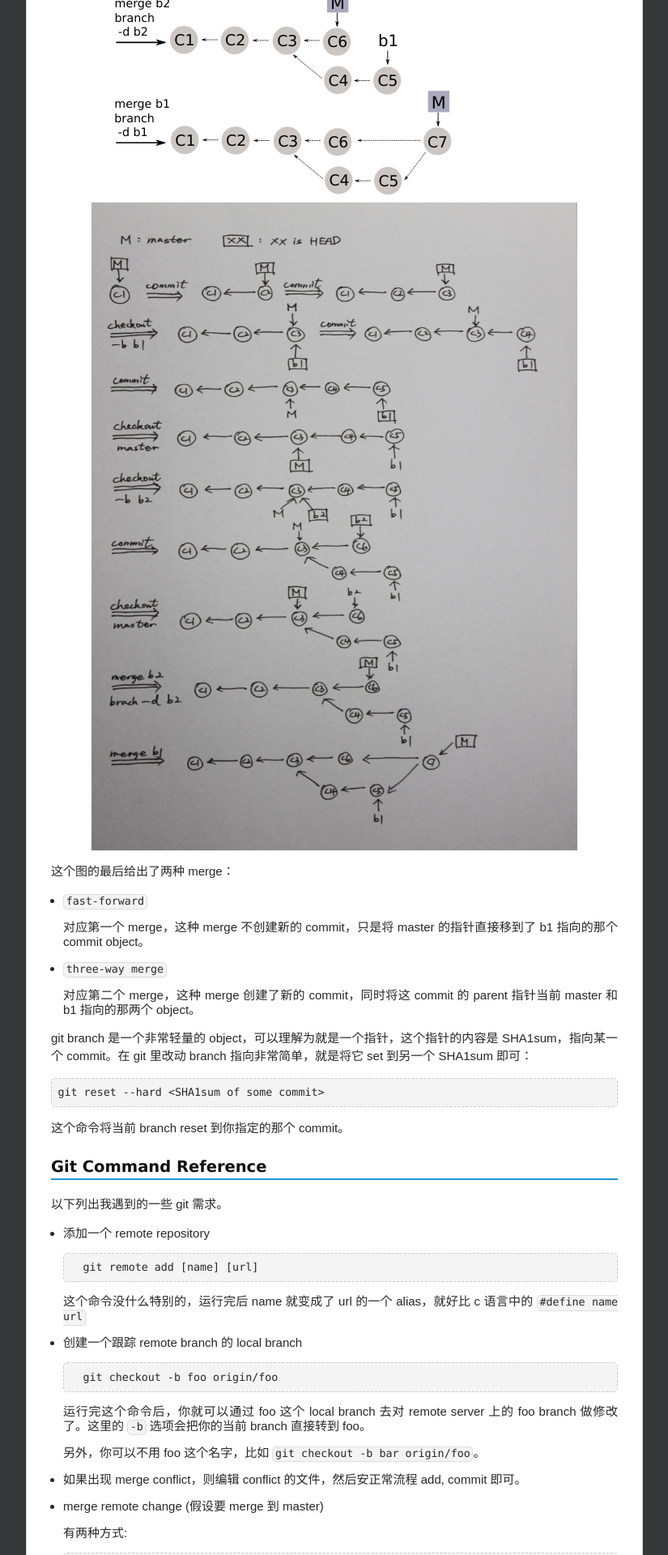
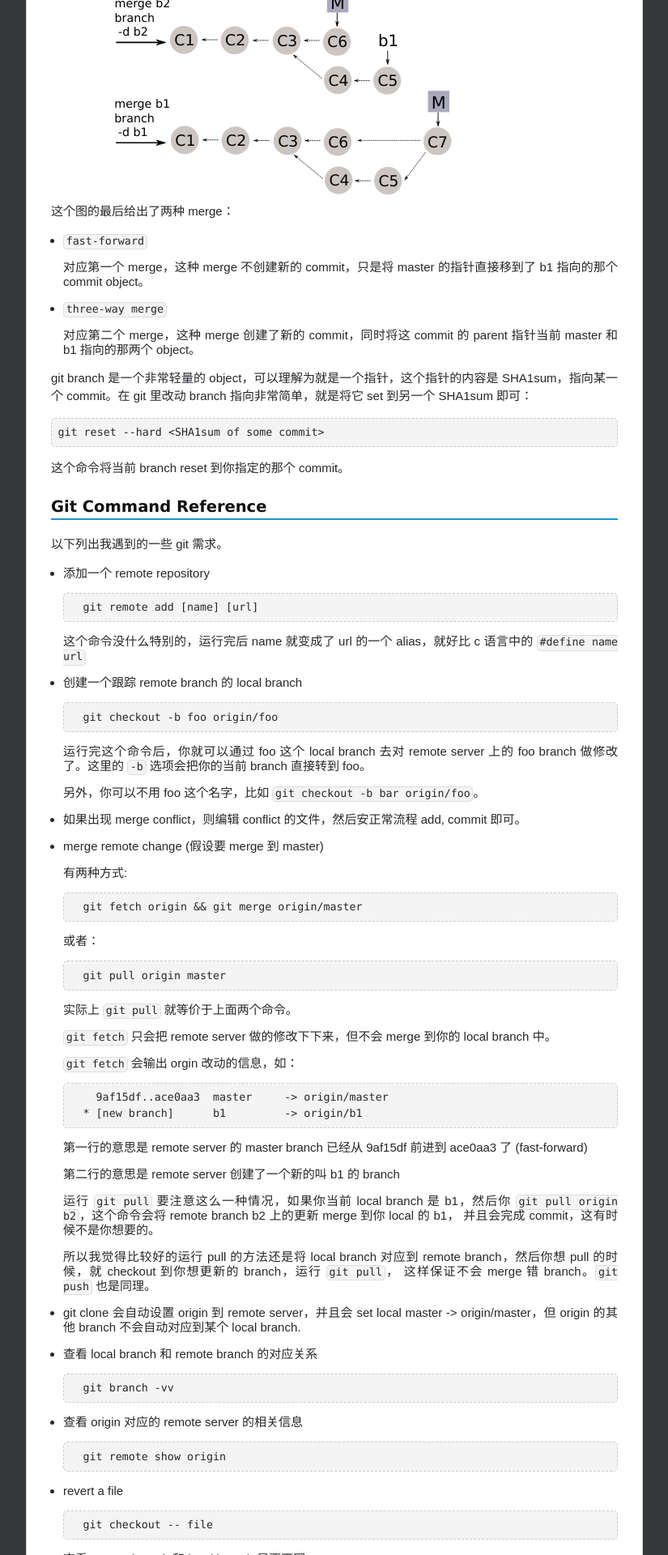
Before and after one commit to chenrushan/chenrushan.github.io, a Jekyll site: the page built from _posts/2013-12-09-git.markdown, in a window 1280 px wide. Shown: the part 1063-2983 px from the top of the page at 81% size, without its empty margins (227-1052 px from the left). Built offline with Jekyll 4.4.1, drawn with Linux system fonts in a browser that asks for light colours; Markdown is read by kramdown in place of the engine named in the settings.

Commit message:
change the hand-craft git-branching image to svg

```diff
--- a/_posts/2013-12-09-git.markdown
+++ b/_posts/2013-12-09-git.markdown
@@ -10,8 +10,6 @@ tags: git, svn
 了解一个 VCS(Version Control System) 很重要的一个方面就是了解它的 branch 机制，我画了一张图，从中可以对 git 的 branch 机制有一个初步的感觉。
 
 <object data="/resource/git_branching.svg" type="image/svg+xml" class="blkcenter"></object>
-
-<a href="/resource/git-branching.jpg"><img src="/resource/git-branching.jpg" alt="git branching" style="width:600px; height:800px;" class="blkcenter"/></a>
 
 这个图的最后给出了两种 merge：
 
```
Also changed, not shown: resource/git-branching.jpg (deleted).
